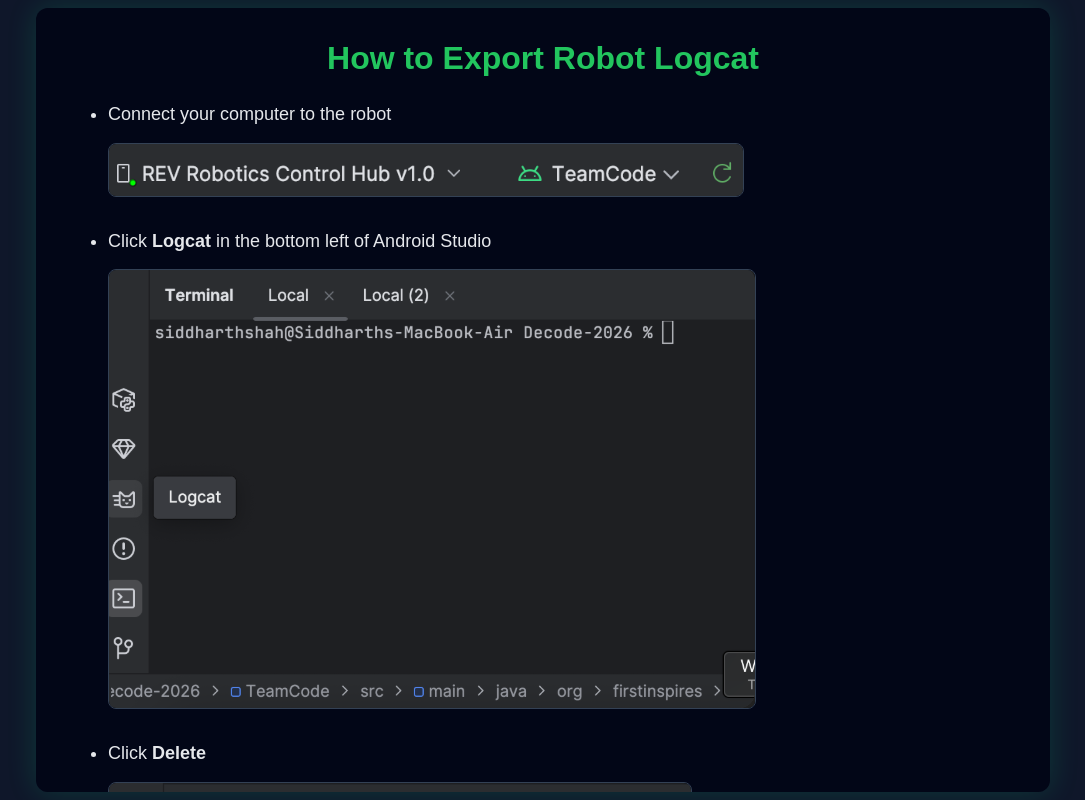
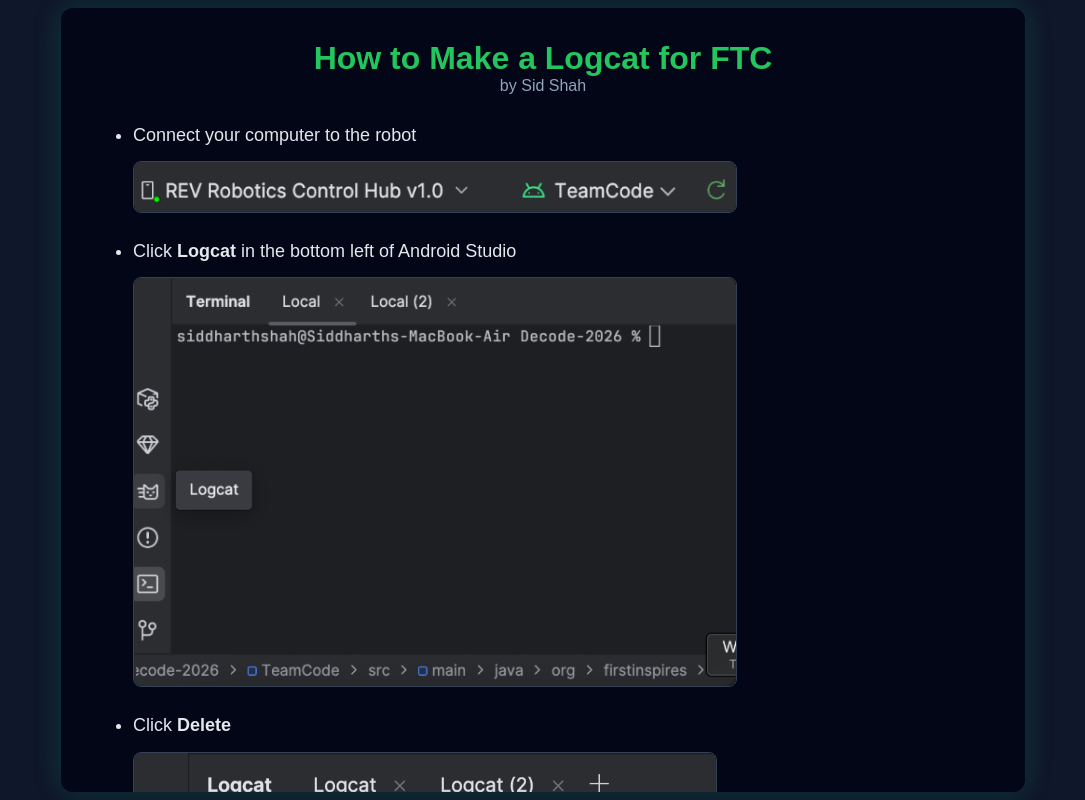
Before and after one commit to siddharth-shah121/SidGPT, a plain HTML site: page docs/index.html in a window 1280 px wide. Shown: the whole page, without its empty margins (97-1182 px from the left). Drawn offline with Linux system fonts and the light colour scheme.

Commit message:
Did the logcat pictures

```diff
--- a/docs/index.html
+++ b/docs/index.html
@@ -2,7 +2,7 @@
 <html lang="en">
 <head>
     <meta charset="UTF-8">
-    <title>Export Robot Logcat</title>
+    <title>How to Make a Logcat for FTC</title>
     <meta name="viewport" content="width=device-width, initial-scale=1.0">
     <style>
         body {
@@ -20,16 +20,24 @@
             background-color: #020617;
             padding: 32px;
             border-radius: 12px;
-            max-width: 950px;
+            max-width: 900px;
             box-shadow: 0 0 30px rgba(0, 255, 150, 0.15);
             overflow-y: auto;
             max-height: 90vh;
         }
 
         h1 {
-            margin-top: 0;
+            margin: 0;
             color: #22c55e;
             text-align: center;
+            font-size: 32px;
+        }
+
+        .subtitle {
+            text-align: center;
+            color: #94a3b8;
+            margin-bottom: 24px;
+            font-size: 16px;
         }
 
         ul {
@@ -38,21 +46,29 @@
         }
 
         li {
-            margin-bottom: 10px;
+            margin-bottom: 12px;
         }
 
+        /* Default image size */
         .inline-image {
             display: block;
-            margin: 12px 0 28px 0;
-            max-width: 100%;
+            margin: 10px 0 22px 0;
+            max-width: 70%;
             border-radius: 8px;
             border: 1px solid #334155;
+        }
+
+        /* Extra small image for final export step */
+        .inline-image.small {
+            max-width: 45%;
         }
     </style>
 </head>
 <body>
 <div class="card">
-    <h1>How to Export Robot Logcat</h1>
+    <h1>How to Make a Logcat for FTC</h1>
+    <div class="subtitle">by Sid Shah</div>
+
     <ul>
         <li>
             Connect your computer to the robot
@@ -83,8 +99,8 @@
             Click <strong>Export</strong> and send the log
             <img
                     src="export-logcat.png"
-                    alt="Export logs to a file in Android Studio Logcat"
-                    class="inline-image"
+                    class="inline-image small"
+                    alt="Export logs to a file in Android Studio"
             >
         </li>
     </ul>
```
